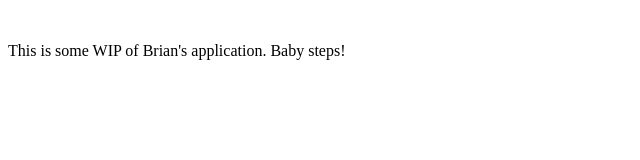
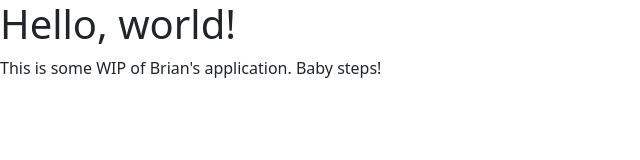
Before and after one commit to moiv3/newsiteaboutmyself, a plain HTML site: page index.html in a window 1280 px wide. Shown: the whole page, without its empty margins (0-640 px from the left). Drawn offline with nearby package versions, Linux system fonts and the light colour scheme.

Commit message:
Update index.html

```diff
--- a/index.html
+++ b/index.html
@@ -1,10 +1,16 @@
 <!DOCTYPE html>
 <html lang="en">
 <head>
+    <meta charset="utf-8">
+    <meta name="viewport" content="width=device-width, initial-scale=1">
     <title>About Me</title>
-</head>
+    <link href="https://cdn.jsdelivr.net/npm/bootstrap@5.3.2/dist/css/bootstrap.min.css" rel="stylesheet" integrity="sha384-T3c6CoIi6uLrA9TneNEoa7RxnatzjcDSCmG1MXxSR1GAsXEV/Dwwykc2MPK8M2HN" crossorigin="anonymous">
+  </head>
+  <body>
 <body>
-      <br>
-      <p>This is some WIP of Brian's application. Baby steps!</p>
+    <h1>Hello, world!</h1>
+    <p>This is some WIP of Brian's application. Baby steps!</p>
+    <script src="https://cdn.jsdelivr.net/npm/bootstrap@5.3.2/dist/js/bootstrap.bundle.min.js" integrity="sha384-C6RzsynM9kWDrMNeT87bh95OGNyZPhcTNXj1NW7RuBCsyN/o0jlpcV8Qyq46cDfL" crossorigin="anonymous"></script>
+
 </body>
 </html>
```
